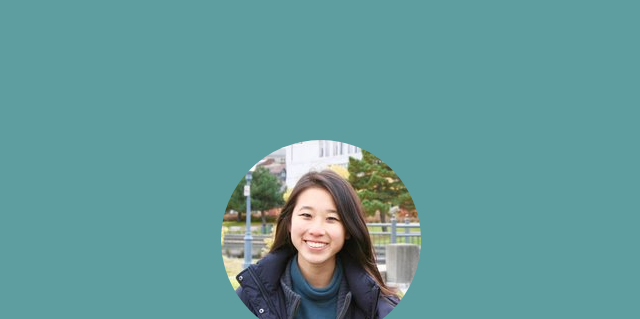
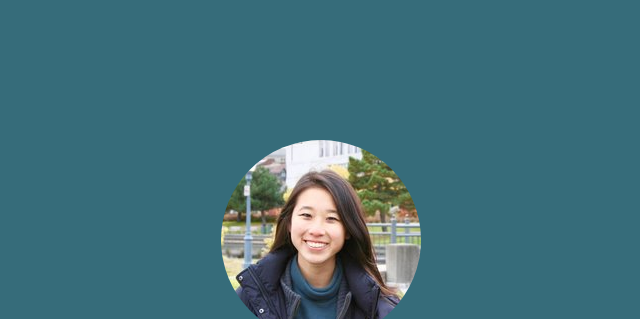
Before and after one commit to jacquelineli/jacquelineli.github.io, a plain HTML site: page index.html in a window 1280 px wide. Shown: the top 319 px of the page, without its empty margins (319-959 px from the left). Drawn offline with nearby package versions, Linux system fonts and the light colour scheme.

Commit message:
changed background color to teal blue

```diff
--- a/stylesheets/style.css
+++ b/stylesheets/style.css
@@ -20,7 +20,7 @@ nav.pinned {
 
 .hero {
     height: 100%;
-    background-color: #5F9EA0;
+    background-color: #366C7A;
     cursor: default;
 }
 
```
